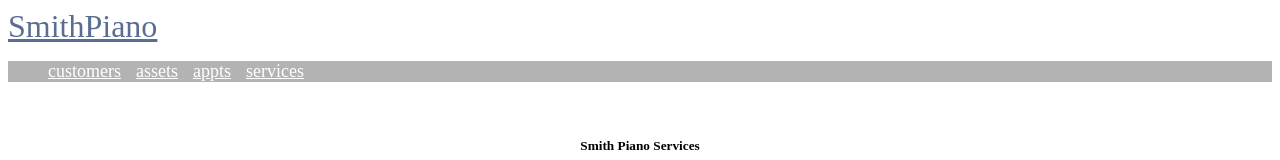
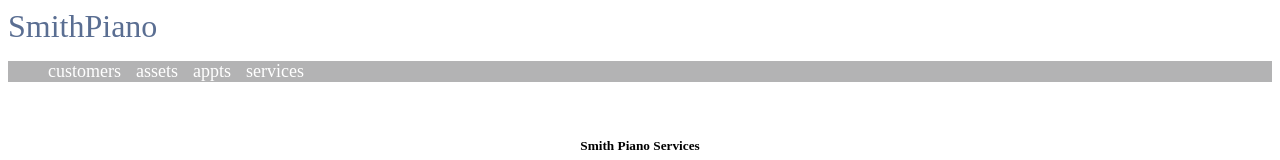
Before and after one commit to smithWEBtek/sp4, a React (Create React App) app in the folder client/: page / in a window 1280 px wide. Shown: the top 160 px of the page. Built offline with nearby package versions, Linux system fonts and the light colour scheme.

Commit message:
get rid of annoying underline

```diff
--- a/client/src/UI/MainNav/MainNav.css
+++ b/client/src/UI/MainNav/MainNav.css
@@ -1,23 +1,26 @@
 .MainNav {
   color: rgb(255, 255, 255);
   background-color: rgb(179, 179, 180);
-  margin-top: 5px;
+	margin-top: 5px;
 }
 
 .logo-home a{
-  font-size: 2em;
+	font-size: 2em;
   color: rgb(90, 110, 146);
+	text-decoration: none;
   user-select: none;
 }
 
 .Center {
-  text-align: center;
+	text-align: center;
+	text-decoration: none;
 }
 
 .Item {
   margin-right: 15px;
   color: white;
-  font-size: large;
+	font-size: large;
+	text-decoration: none;
 }
 
 .Item:hover {
```
